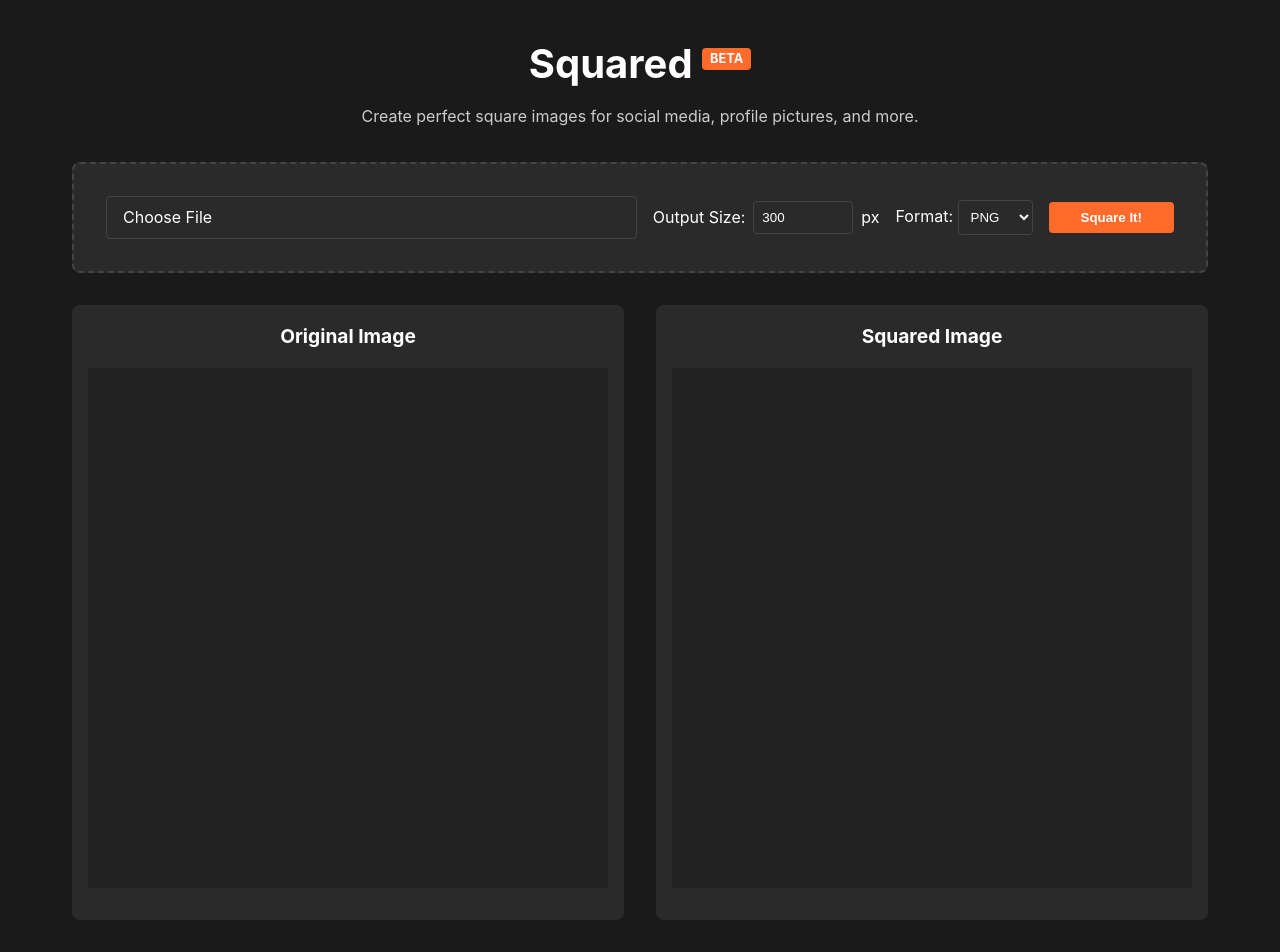
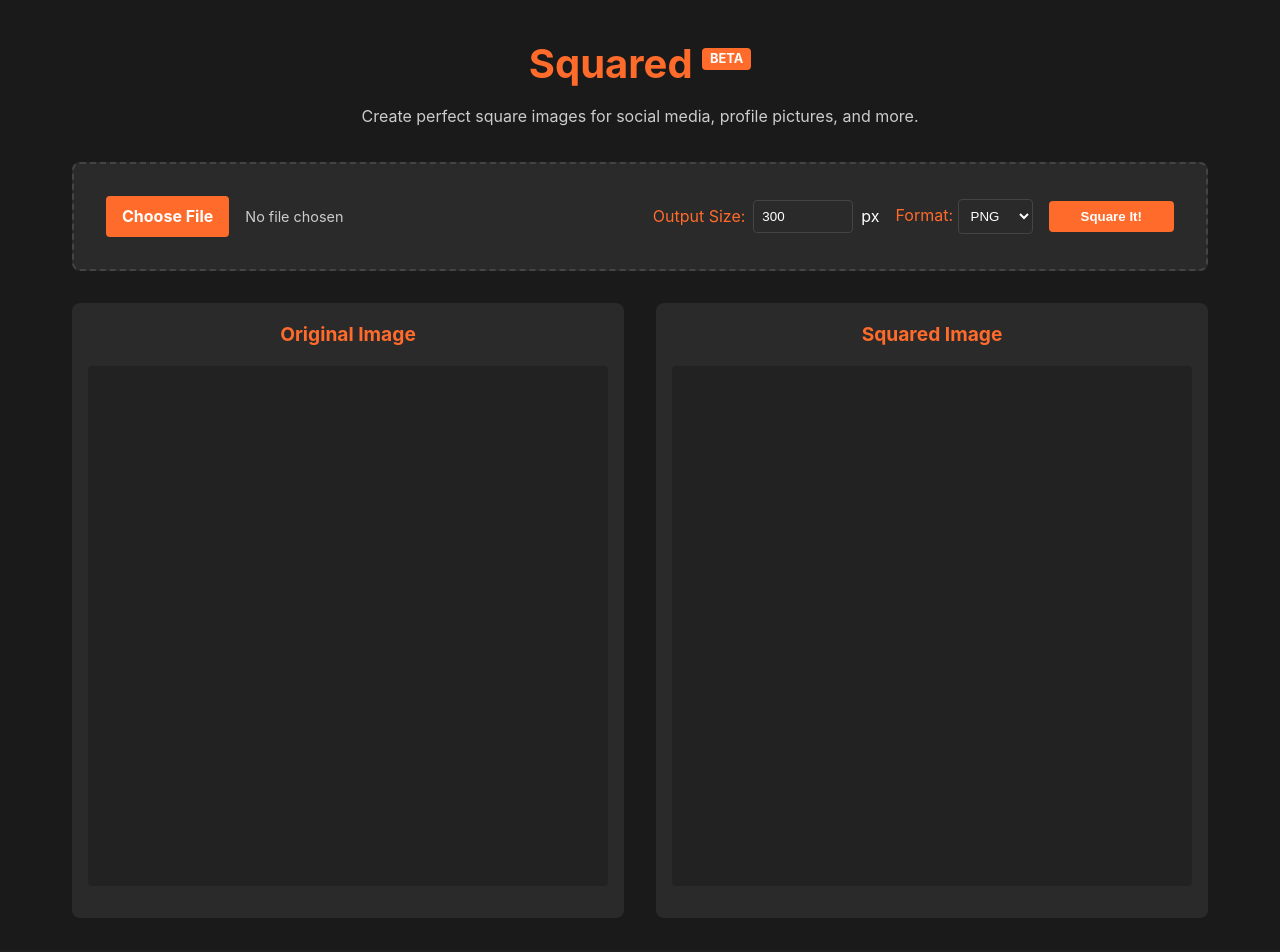
Before and after one commit to allannapier/squared, a Flask app: page / in a window 1280 px wide. After the commit the page ends 346 px from the top, so only its background shows below. Run offline with Flask 3, Linux system fonts and the light colour scheme.

Commit message:
styling tweaks

```diff
--- a/api/index.py
+++ b/api/index.py
@@ -11,22 +11,27 @@ app.config['MAX_CONTENT_LENGTH'] = 16 * 1024 * 1024  # 16MB max file size
 
 def encode_image(image, format='png'):
     """Encode image to specified format"""
-    if format.lower() == 'png':
-        ext = '.png'
-        params = []
-    elif format.lower() == 'jpeg':
-        ext = '.jpg'
-        params = [cv2.IMWRITE_JPEG_QUALITY, 95]  # High quality JPEG
-    elif format.lower() == 'webp':
-        ext = '.webp'
-        params = [cv2.IMWRITE_WEBP_QUALITY, 95]  # High quality WebP
-    else:
-        raise ValueError(f"Unsupported format: {format}")
+    try:
+        if format.lower() == 'png':
+            ext = '.png'
+            params = []
+        elif format.lower() == 'jpeg':
+            ext = '.jpg'
+            params = [cv2.IMWRITE_JPEG_QUALITY, 95]  # High quality JPEG
+        elif format.lower() == 'webp':
+            ext = '.webp'
+            params = [cv2.IMWRITE_WEBP_QUALITY, 95]  # High quality WebP
+        else:
+            raise ValueError(f"Unsupported format: {format}")
 
-    success, buffer = cv2.imencode(ext, image, params)
-    if not success:
-        raise ValueError(f"Failed to encode image to {format}")
-    return buffer
+        success, buffer = cv2.imencode(ext, image, params)
+        if not success:
+            raise ValueError(f"Failed to encode image to {format}")
+        return buffer
+    except Exception as e:
+        print(f"Error encoding image: {str(e)}", file=sys.stderr)
+        print(f"Traceback: {traceback.format_exc()}", file=sys.stderr)
+        raise
 
 def square_image(file_stream):
     try:
@@ -35,18 +40,25 @@ def square_image(file_stream):
         if not file_content:
             raise ValueError("Empty file received")
 
+        print(f"File content length: {len(file_content)} bytes", file=sys.stderr)
+
         # Convert to numpy array
         file_bytes = np.frombuffer(file_content, np.uint8)
         if len(file_bytes) == 0:
             raise ValueError("No data in file buffer")
+
+        print(f"Numpy array shape: {file_bytes.shape}", file=sys.stderr)
 
         # Decode the image
         image = cv2.imdecode(file_bytes, cv2.IMREAD_UNCHANGED)
         if image is None:
             raise ValueError("Failed to decode image")
 
+        print(f"Decoded image shape: {image.shape}", file=sys.stderr)
+
         # If image has an alpha channel, convert to RGB
         if len(image.shape) == 3 and image.shape[2] == 4:
+            print("Converting RGBA to RGB", file=sys.stderr)
             # Convert RGBA to RGB
             alpha = image[:, :, 3]
             background = np.full_like(image[:, :, :3], 255)
@@ -54,15 +66,18 @@ def square_image(file_stream):
                    image[:, :, :3] * (alpha[:, :, np.newaxis] / 255.0)
             image = image.astype(np.uint8)
         elif len(image.shape) == 2:
+            print("Converting grayscale to RGB", file=sys.stderr)
             # Convert grayscale to RGB
             image = cv2.cvtColor(image, cv2.COLOR_GRAY2RGB)
 
         # Convert BGR to RGB
         if len(image.shape) == 3:
+            print("Converting BGR to RGB", file=sys.stderr)
             image = cv2.cvtColor(image, cv2.COLOR_BGR2RGB)
 
         # Get dimensions
         height, width = image.shape[:2]
+        print(f"Image dimensions: {width}x{height}", file=sys.stderr)
 
         # Calculate square crop
         crop_size = min(width, height)
@@ -71,10 +86,12 @@ def square_image(file_stream):
 
         # Perform crop
         cropped = image[top:top+crop_size, left:left+crop_size]
+        print(f"Cropped size: {crop_size}x{crop_size}", file=sys.stderr)
 
         # Get target size
         target_size = request.form.get('pixel_size', 300, type=int)
         target_size = max(50, min(target_size, 2000))
+        print(f"Target size: {target_size}x{target_size}", file=sys.stderr)
 
         # Resize image
         resized = cv2.resize(cropped, (target_size, target_size),
@@ -85,6 +102,7 @@ def square_image(file_stream):
 
         # Get output format
         format = request.form.get('format', 'png')
+        print(f"Output format: {format}", file=sys.stderr)
 
         # Encode to specified format
         buffer = encode_image(resized, format)
@@ -109,6 +127,9 @@ def upload_file():
         if file.filename == '':
             return 'No file selected', 400
 
+        print(f"Processing file: {file.filename}", file=sys.stderr)
+        print(f"Content type: {file.content_type}", file=sys.stderr)
+
         # Process the image
         img_io = square_image(file)
         img_io.seek(0)
--- a/static/css/style.css
+++ b/static/css/style.css
@@ -29,6 +29,7 @@ h1 {
     text-align: center;
     margin-bottom: 0.5rem;
     font-size: 2.5rem;
+    color: var(--primary-color);
 }
 
 .beta {
@@ -89,18 +90,34 @@ h1 {
     flex-wrap: wrap;
 }
 
+.file-group {
+    display: flex;
+    align-items: center;
+    gap: 1rem;
+    flex: 1;
+}
+
 .file-label {
-    background-color: var(--secondary-bg);
+    background-color: var(--primary-color);
+    color: white;
     padding: 0.5rem 1rem;
     border-radius: 4px;
     cursor: pointer;
-    border: 1px solid #444;
-    flex: 1;
-    min-width: 200px;
+    transition: background-color 0.3s ease;
+    font-weight: bold;
+}
+
+.file-label:hover {
+    background-color: var(--hover-color);
 }
 
 .file-input {
     display: none;
+}
+
+#fileName {
+    color: #cccccc;
+    font-size: 0.9rem;
 }
 
 .size-format-group {
@@ -114,6 +131,11 @@ h1 {
     display: flex;
     align-items: center;
     gap: 0.5rem;
+}
+
+.size-input-group label,
+.format-select-group label {
+    color: var(--primary-color);
 }
 
 input[type="number"] {
@@ -166,6 +188,7 @@ select {
 .preview-box h2 {
     margin-bottom: 1rem;
     font-size: 1.2rem;
+    color: var(--primary-color);
 }
 
 .preview {
@@ -232,7 +255,16 @@ select {
         flex-direction: column;
     }
 
+    .file-group {
+        width: 100%;
+    }
+
     .size-format-group {
+        width: 100%;
+        justify-content: space-between;
+    }
+
+    .square-btn {
         width: 100%;
     }
 }
--- a/templates/index.html
+++ b/templates/index.html
@@ -20,10 +20,13 @@
         <div class="upload-container" id="dropZone">
             <form id="uploadForm" class="upload-form">
                 <div class="input-group">
+                    <div class="file-group">
                         <label for="fileInput" class="file-label">
-                        <span id="fileName">Choose File</span>
-                        <input type="file" id="fileInput" accept="image/*" class="file-input">
+                            Choose File
+                            <input type="file" id="fileInput" name="file" accept="image/*" class="file-input">
                         </label>
+                        <span id="fileName">No file chosen</span>
+                    </div>
 
                     <div class="size-format-group">
                         <div class="size-input-group">
@@ -117,19 +120,21 @@
             function handleDrop(e) {
                 const dt = e.dataTransfer;
                 const file = dt.files[0];
+                if (file && file.type.startsWith('image/')) {
+                    fileInput.files = dt.files;
                     handleFile(file);
                 }
+            }
 
-            // File input handler
             fileInput.addEventListener('change', function(e) {
+                if (this.files[0]) {
                     handleFile(this.files[0]);
+                }
             });
 
             function handleFile(file) {
-                if (file) {
                 fileName.textContent = file.name;
                 displayOriginalPreview(file);
-                }
             }
 
             function displayOriginalPreview(file) {
@@ -141,7 +146,6 @@
                 reader.readAsDataURL(file);
             }
 
-            // Form submission
             uploadForm.addEventListener('submit', async function(e) {
                 e.preventDefault();
 
@@ -156,7 +160,11 @@
                 squaredPreview.classList.remove('has-image');
                 downloadBtn.style.display = 'none';
 
-                const formData = new FormData(this);
+                const formData = new FormData();
+                formData.append('file', file);
+                formData.append('pixel_size', document.getElementById('pixelSize').value);
+                formData.append('format', formatSelect.value);
+
                 try {
                     const response = await fetch('/upload', {
                         method: 'POST',
@@ -174,7 +182,6 @@
                     squaredPreview.classList.add('has-image');
                     downloadBtn.style.display = 'block';
 
-                    // Update download button
                     downloadBtn.onclick = () => {
                         const format = formatSelect.value;
                         const link = document.createElement('a');
@@ -185,6 +192,7 @@
                         document.body.removeChild(link);
                     };
                 } catch (error) {
+                    console.error('Error:', error);
                     alert('Error processing image: ' + error.message);
                 } finally {
                     loadingOverlay.style.display = 'none';
```
Lines whose indentation alone changed are shown as unchanged.
